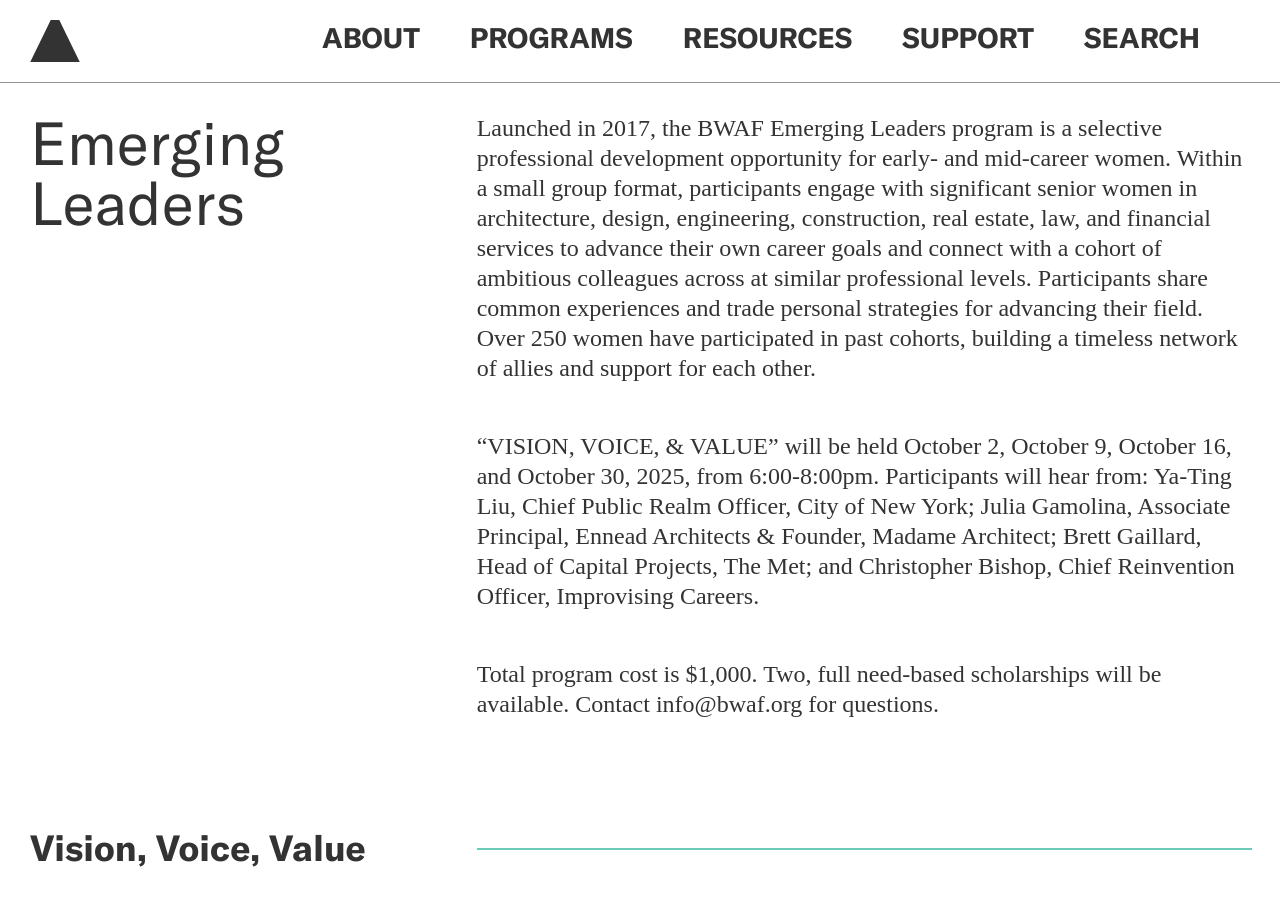
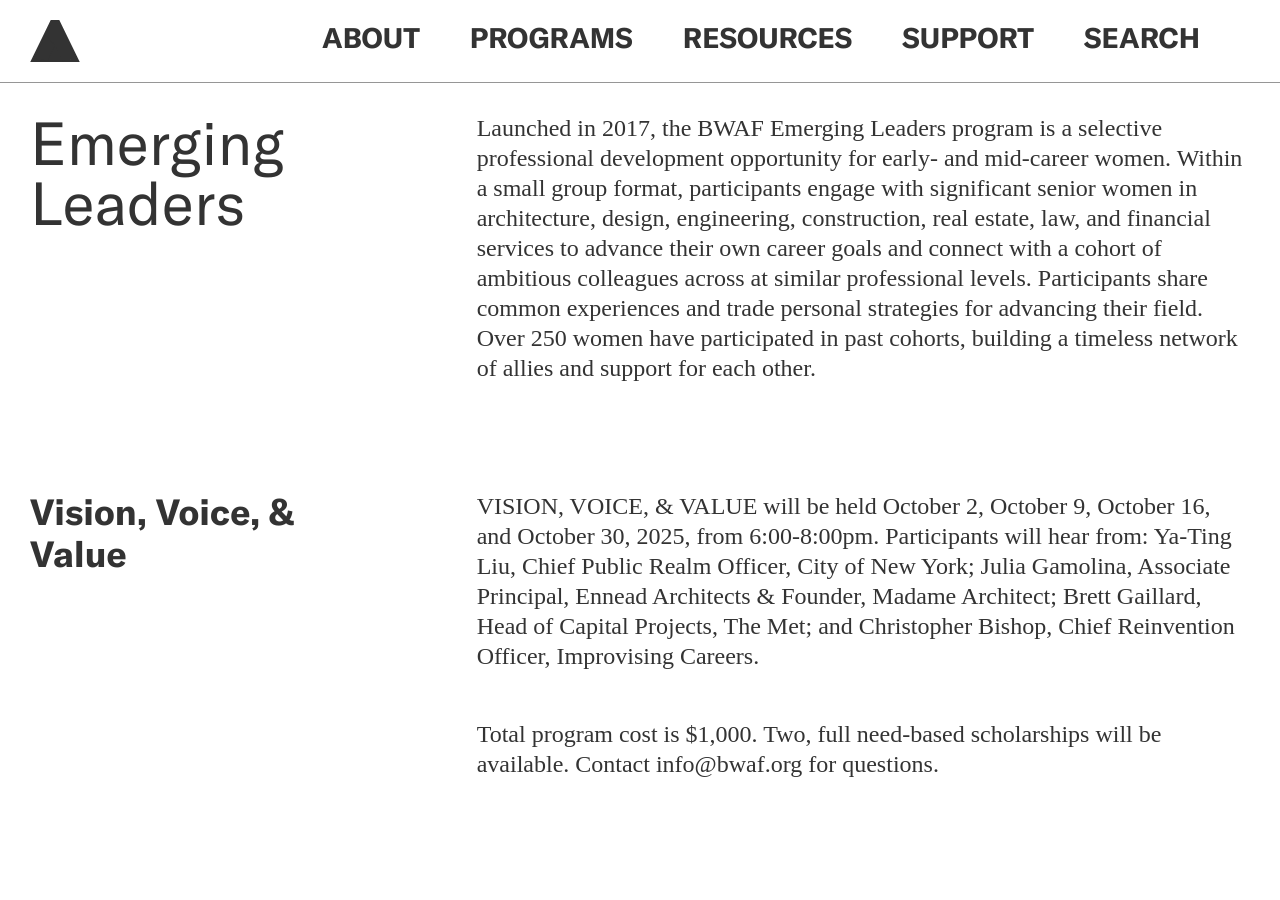
Before and after one commit to jengalas/bwaf-bbw, a Jekyll site: the page built from _emerging-leaders/vision-voice-value.md, in a window 1280 px wide and 900 px high. Built offline with Jekyll 4.4.1, drawn with Linux system fonts in a browser that asks for light colours; nearby versions of some CDN libraries; some web fonts are replaced; some of the changed lines change nothing that is shown.

Commit message:
Updated 1 file via CloudCannon.

```diff
--- a/_emerging-leaders/vision-voice-value.md
+++ b/_emerging-leaders/vision-voice-value.md
@@ -18,7 +18,7 @@
       link_url: ''
       link_text: ''
     section_break: false
-    text_block: >
+    text_block: >-
       Launched in 2017, the BWAF Emerging Leaders program is a selective
       professional development opportunity for early- and mid-career women.
       Within a small group format, participants engage with significant senior
@@ -29,11 +29,19 @@
       strategies for advancing their field. Over 250 women have participated in
       past cohorts, building a timeless network of allies and support for each
       other.
-
-
-      "VISION, VOICE, & VALUE" will be held October 2, October 9, October 16,
-      and October 30, 2025, from 6:00-8:00pm. Participants will hear from:
-      Ya-Ting Liu, Chief Public Realm Officer, City of New York; Julia Gamolina,
+  - template: text-block
+    include_left-hand_column_text_: true
+    lefthand_text:
+      text: Vision, Voice, & Value
+      header_type: Medium Header
+      download: ''
+      link_url: ''
+      link_text: ''
+    section_break: false
+    text_block: >
+      VISION, VOICE, & VALUE will be held October 2, October 9, October 16, and
+      October 30, 2025, from 6:00-8:00pm. Participants will hear from: Ya-Ting
+      Liu, Chief Public Realm Officer, City of New York; Julia Gamolina,
       Associate Principal, Ennead Architects & Founder, Madame Architect; Brett
       Gaillard, Head of Capital Projects, The Met; and Christopher Bishop, Chief
       Reinvention Officer, Improvising Careers.
@@ -45,8 +53,8 @@
     image:
     include_left-hand_column_text_: true
     lefthand_text:
-      header_type: Medium Header
-      text: Vision, Voice, Value
+      header_type:
+      text:
       link_url: ''
       download: ''
       link_text: ''
```
